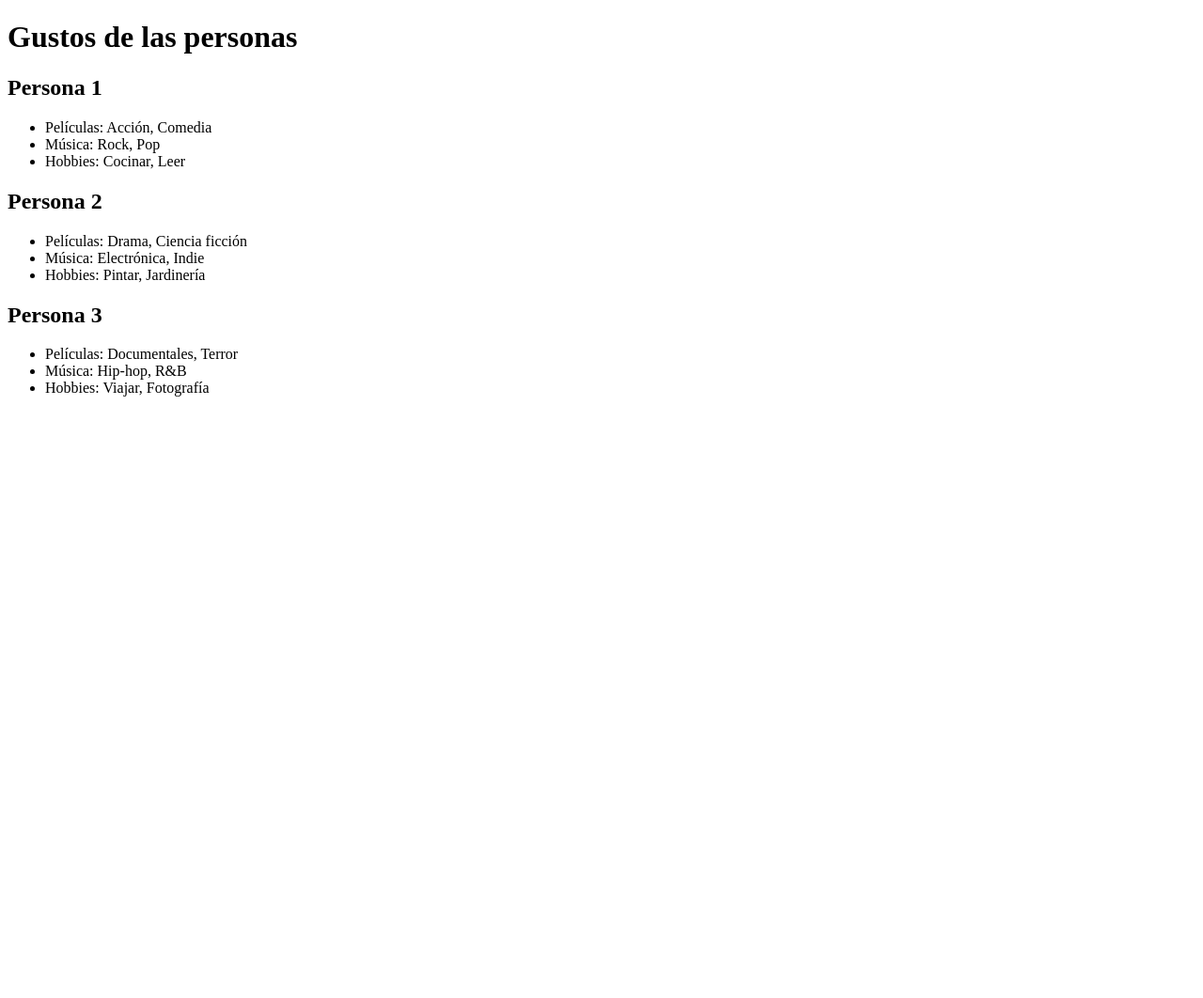
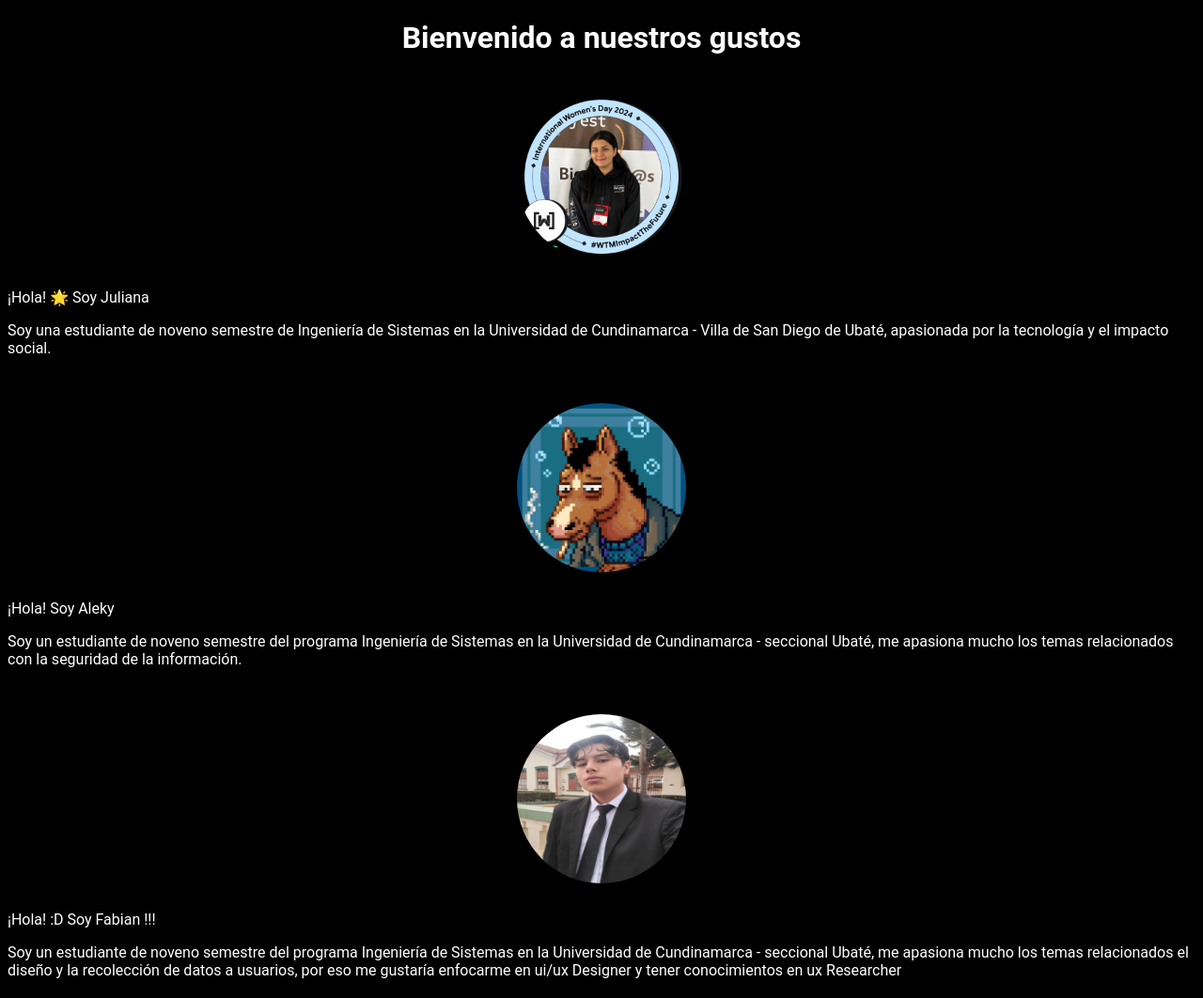
Before and after one commit to julianacastilloaraujo/Flask-Bio, a Flask app: page /gustos in a window 1280 px wide. Shown: the whole page at 94% size. Before the commit the page ends 422 px from the top, so only its background shows below. Run offline with Flask 3, Linux system fonts and the light colour scheme.

Commit message:
Envio practia para python anywhere

```diff
--- a/src/templates/gustos.html
+++ b/src/templates/gustos.html
@@ -4,29 +4,35 @@
     <meta charset="UTF-8">
     <meta name="viewport" content="width=device-width, initial-scale=1.0">
     <title>Gustos de las personas</title>
+    <link rel="stylesheet" href="../static/style.css">
 </head>
 <body>
-    <h1>Gustos de las personas</h1>
+    <body>
+        <h1>Bienvenido a nuestros gustos</h1>
+        <br>
+        <img src="../static/Juliana.png" alt="Foto de Juliana"width="200" height="200">
+        <br>
+        <h>¡Hola! 🌟 Soy Juliana</h>
+        <p>Soy una estudiante de noveno semestre de Ingeniería de Sistemas en la Universidad de Cundinamarca -
+            Villa de San Diego de Ubaté, apasionada por la tecnología y el impacto social.</p>
 
-    <h2>Persona 1</h2>
-    <ul>
-        <li>Películas: Acción, Comedia</li>
-        <li>Música: Rock, Pop</li>
-        <li>Hobbies: Cocinar, Leer</li>
-    </ul>
 
-    <h2>Persona 2</h2>
-    <ul>
-        <li>Películas: Drama, Ciencia ficción</li>
-        <li>Música: Electrónica, Indie</li>
-        <li>Hobbies: Pintar, Jardinería</li>
-    </ul>
 
-    <h2>Persona 3</h2>
-    <ul>
-        <li>Películas: Documentales, Terror</li>
-        <li>Música: Hip-hop, R&B</li>
-        <li>Hobbies: Viajar, Fotografía</li>
-    </ul>
-</body>
+        <br>
+        <img src="../static/imagenFlask.jpeg" alt="Foto Aleky" width="200" height="200">
+        <br>
+        <h>¡Hola! Soy Aleky</h>
+        <p>Soy un estudiante de noveno semestre del programa Ingeniería de Sistemas en la Universidad de Cundinamarca -
+            seccional Ubaté, me apasiona mucho los temas relacionados con la seguridad de la información.</p>
+
+
+        <br>
+        <img src="../static/IMG_20231026_074834.jpg" alt="Foto Fabian" width="200" height="200">
+        <br>
+        <h>¡Hola! :D Soy Fabian !!!</h>
+        <p>Soy un estudiante de noveno semestre del programa Ingeniería de Sistemas en la Universidad de Cundinamarca -
+            seccional Ubaté, me apasiona mucho los temas relacionados el diseño y la recolección de datos a usuarios, por eso me gustaría enfocarme en ui/ux Designer y tener conocimientos en ux Researcher </p>
+
+
+    </body>
 </html>
```
